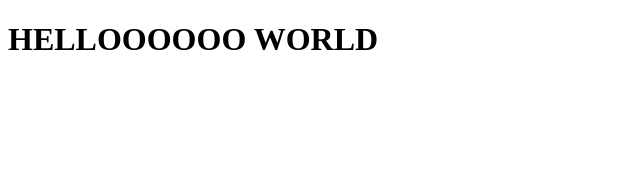
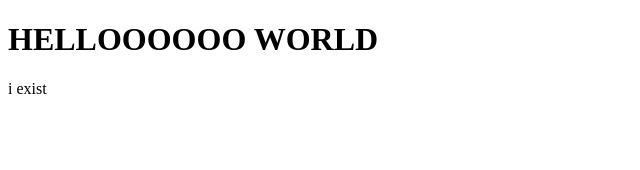
Before and after one commit to demaceo/rantom, a React (Create React App) app: page / in a window 1280 px wide. Shown: the top 170 px of the page, without its empty margins (0-640 px from the left). Built offline with nearby package versions, Linux system fonts and the light colour scheme.

Commit message:
Create Catalogue component

```diff
--- a/src/App.js
+++ b/src/App.js
@@ -1,4 +1,5 @@
 import React, { Component } from 'react'
+import Catalogue from './Catalogue'
 import './App.css';
 
 class App extends Component {
@@ -11,9 +12,12 @@ class App extends Component {
 
     }
     render() {
-        return(
-        <h1>HELLOOOOOO WORLD</h1>
-        )
+        return (
+          <React.Fragment>
+            <h1>HELLOOOOOO WORLD</h1>
+            <Catalogue />
+          </React.Fragment>
+        );
     }
 }
 
--- /dev/null
+++ b/src/Catalogue.js
@@ -0,0 +1,12 @@
+import React from 'react'
+import './Catalogue.css'
+
+function Catalogue(){
+    return (
+        <main className="catalogue">
+            <p>i exist</p>
+        </main>
+    )
+}
+
+export default Catalogue
```
Also changed, not shown: src/Catalogue.css (added), 1 other file (tests, documents, lock files or other folders).
